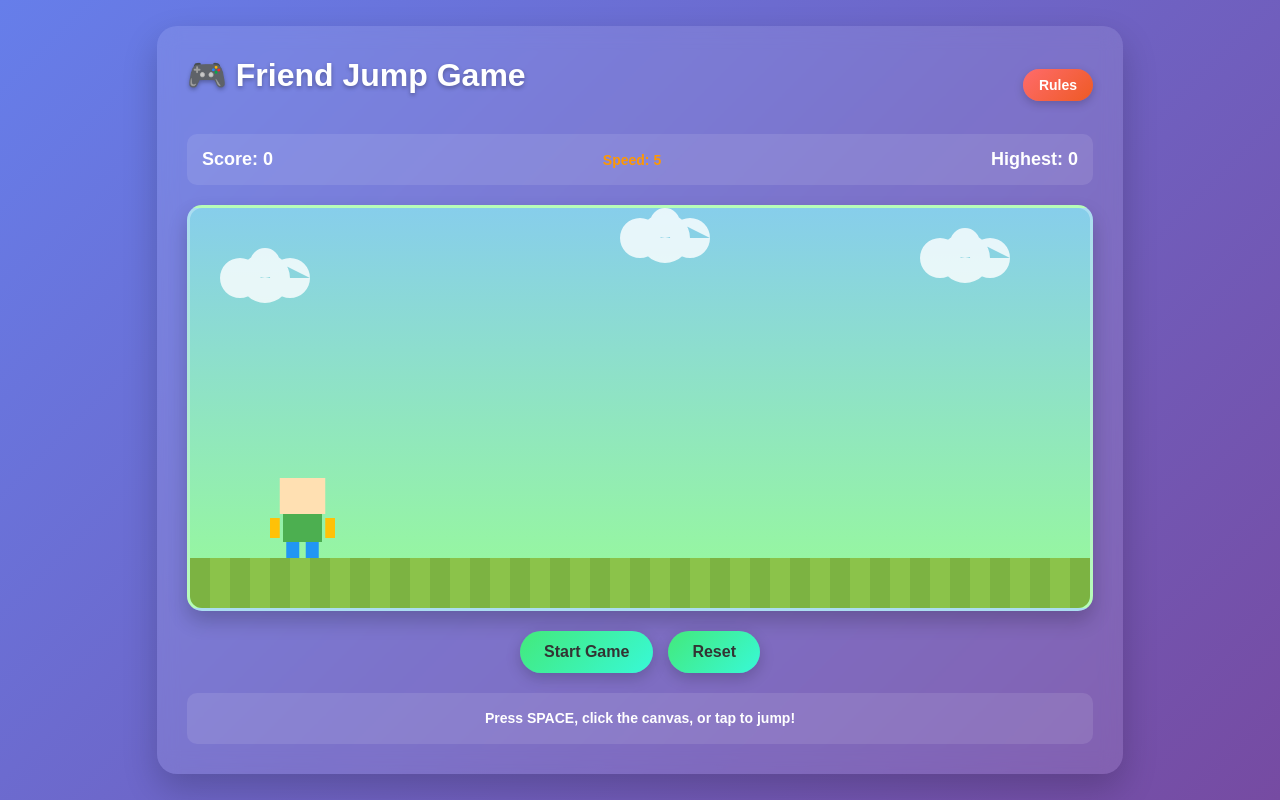
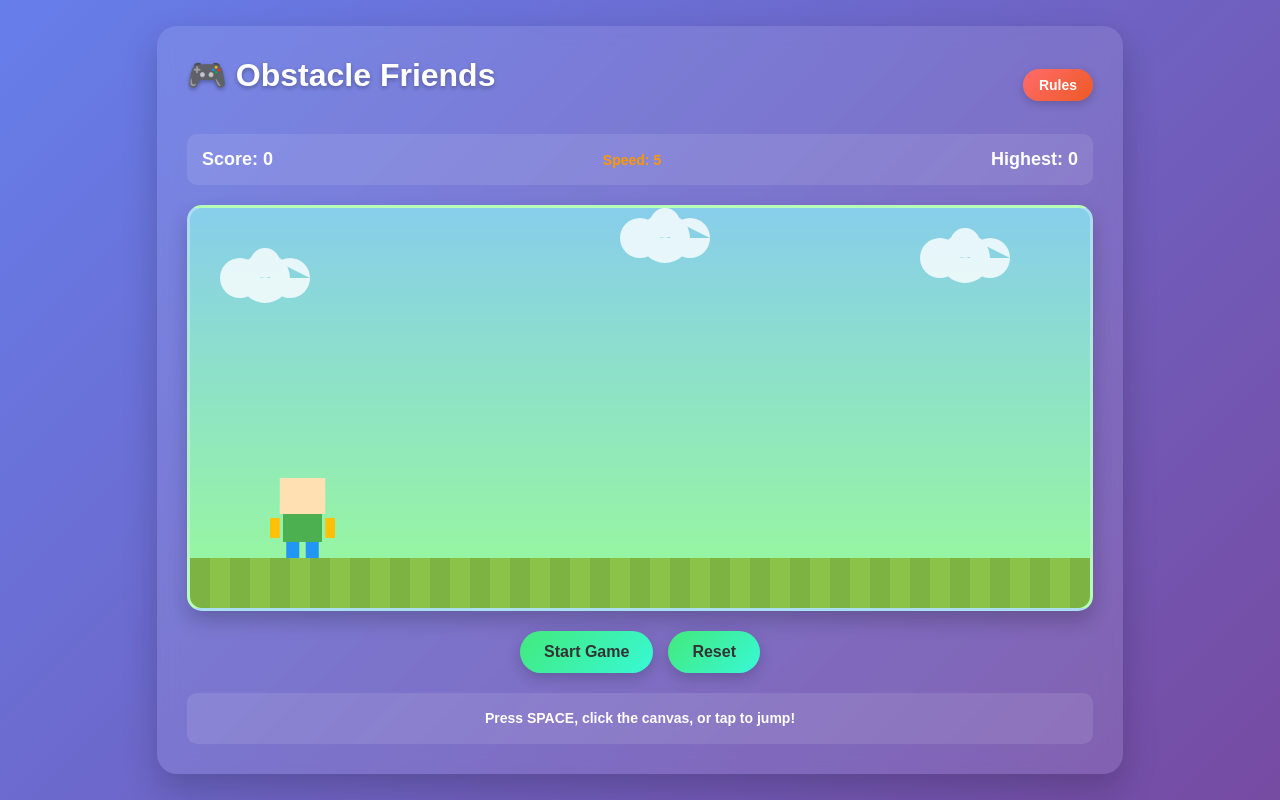
Before and after one commit to JaswanthSri/Friends-obstacles-game, a plain HTML site: page index.html in a window 1280 px wide. Drawn offline with Linux system fonts and the light colour scheme.

Commit message:
Update Friend Jump Game with latest features and fixes-2

```diff
--- a/index.html
+++ b/index.html
@@ -3,7 +3,7 @@
 <head>
     <meta charset="UTF-8">
     <meta name="viewport" content="width=device-width, initial-scale=1.0">
-    <title>Friend Jump Game</title>
+    <title>Obstacle Friends</title>
     <style>
         * {
             margin: 0;
@@ -227,7 +227,7 @@
 <body>
     <div class="game-container">
         <div class="game-header">
-            <h1>🎮 Friend Jump Game</h1>
+            <h1>🎮 Obstacle Friends</h1>
             <button class="rules-btn" onclick="showRules()">Rules</button>
         </div>
 
```
